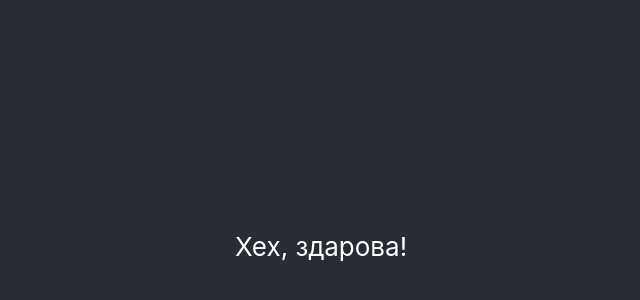
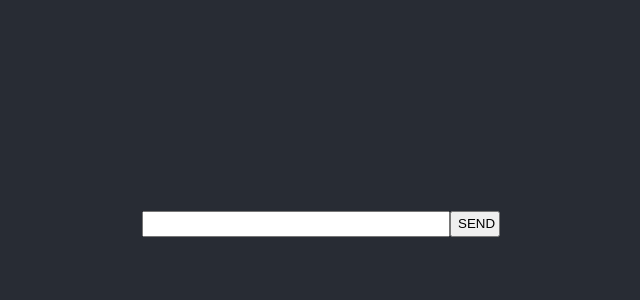
Before and after one commit to Anarik39/REACT-GB, a React (Create React App) app: page / in a window 1280 px wide. Shown: the part 154-454 px from the top of the page, without its empty margins (319-959 px from the left). Built offline with nearby package versions, Linux system fonts and the light colour scheme.

Commit message:
2я домашка. Работа с стейтами, эффектами

```diff
--- a/package.json
+++ b/package.json
@@ -10,6 +10,7 @@
     "react": "^17.0.2",
     "react-dom": "^17.0.2",
     "react-scripts": "4.0.3",
+    "styled-components": "^5.3.1",
     "web-vitals": "^1.1.2"
   },
   "scripts": {
--- a/src/App.js
+++ /dev/null
@@ -1,12 +0,0 @@
-import Message from "./Components/Message/Message";
-
-function App() {
-  const textMessage = "Хех, здарова!";
-  return (
-    <div>
-      <Message text={textMessage} />
-    </div>
-  );
-}
-
-export default App;
--- /dev/null
+++ b/src/Components/App.js
@@ -0,0 +1,68 @@
+import { useEffect, useState } from "react";
+import styled from "styled-components";
+import MessageDisplay from "./MessageDisplay/MessageDisplay";
+
+const Wrapper = styled.div`
+  background-color: #282c34;
+  min-height: 100vh;
+  color: white;
+  text-align: center;
+  display: flex;
+  flex-direction: column;
+  align-items: center;
+  justify-content: center;
+  font-size: calc(10px + 2vmin);
+`;
+
+const Input = styled.input`
+  width: 300px;
+  outline: none;
+  height: 20px;
+`;
+const Button = styled.button`
+  width: 50px;
+  outline: none;
+  height: 26px;
+`;
+
+const answerRobot = "Хех, Здарова!";
+
+function App() {
+  const [message, setMessage] = useState("");
+  const [messageList, setMessageList] = useState([]);
+  const [answers, setAnswers] = useState([]);
+
+  const changeMessage = (event) => {
+    const data = {
+      text: event.target.value,
+      author: "ya",
+    };
+    setMessage(data);
+  };
+
+  const submitForm = (event) => {
+    event.preventDefault();
+    if (message) {
+      setMessageList((prevState) => [...prevState, message]);
+    }
+  };
+
+  useEffect(() => {
+    return () =>
+      setTimeout(() => {
+        setAnswers((prevState) => [...prevState, answerRobot]);
+      }, 1000);
+  }, [messageList]);
+
+  return (
+    <Wrapper>
+      <form onSubmit={submitForm}>
+        <Input type="text" onChange={changeMessage} />
+        <Button type="submit">SEND</Button>
+      </form>
+      <MessageDisplay messages={messageList} answers={answers} />
+    </Wrapper>
+  );
+}
+
+export default App;
--- a/src/Components/Message/Message.jsx
+++ /dev/null
@@ -1,11 +0,0 @@
-import "./Message.scss";
-
-const Message = ({ text }) => {
-  return (
-    <header className="app-header">
-      <div>{text}</div>
-    </header>
-  );
-};
-
-export default Message;
--- a/src/Components/Message/Message.scss
+++ /dev/null
@@ -1,11 +0,0 @@
-.app-header {
-  background-color: #282c34;
-  min-height: 100vh;
-  display: flex;
-  flex-direction: column;
-  align-items: center;
-  justify-content: center;
-  font-size: calc(10px + 2vmin);
-  color: white;
-  text-align: center;
-}
--- /dev/null
+++ b/src/Components/MessageDisplay/MessageDisplay.jsx
@@ -0,0 +1,26 @@
+import "./MessageDisplay.scss";
+
+import styled from "styled-components";
+
+const UlAnswers = styled.ul`
+  color: red;
+`;
+
+const MessageDisplay = ({ messages, answers }) => {
+  return (
+    <div className="chat">
+      <ul>
+        {messages.map((el, id) => (
+          <li key={id}>{el.text}</li>
+        ))}
+      </ul>
+      <UlAnswers>
+        {answers.map((el, id) => (
+          <li key={id}>{el}</li>
+        ))}
+      </UlAnswers>
+    </div>
+  );
+};
+
+export default MessageDisplay;
--- /dev/null
+++ b/src/Components/MessageDisplay/MessageDisplay.scss
@@ -0,0 +1,5 @@
+.chat {
+  display: grid;
+  grid-template-columns: 1fr 1fr;
+  grid-gap: 50px;
+}
--- a/src/index.js
+++ b/src/index.js
@@ -1,6 +1,6 @@
 import React from "react";
 import ReactDOM from "react-dom";
 import "./index.scss";
-import App from "./App";
+import App from "./Components/App";
 
 ReactDOM.render(<App />, document.getElementById("root"));
```
Also changed, not shown: 1 other file (tests, documents, lock files or other folders).
